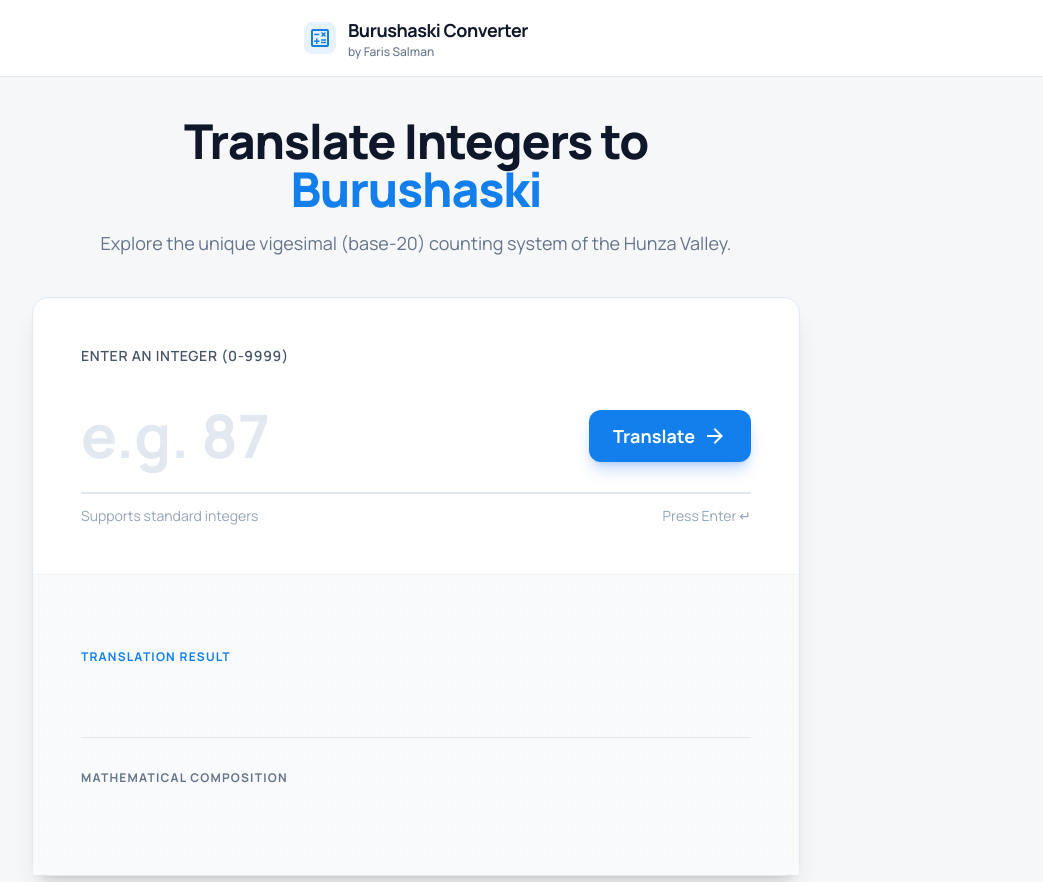
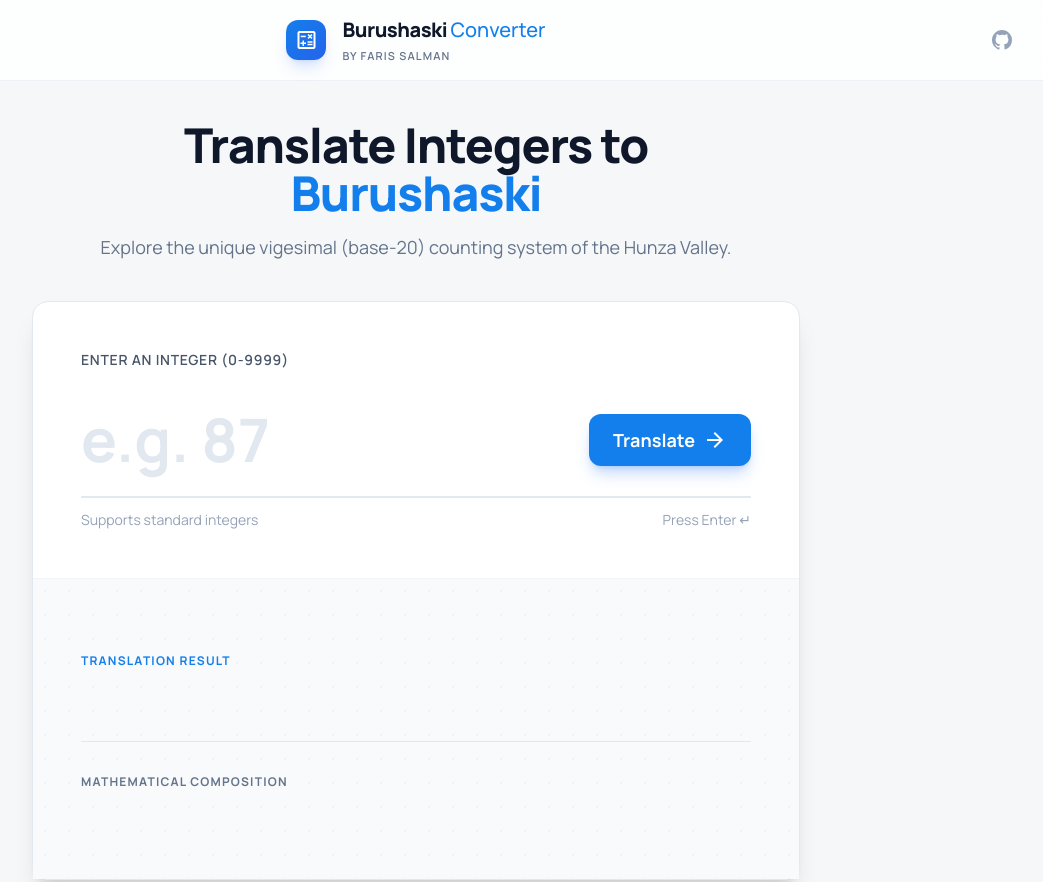
Before and after one commit to farissalman12/burushashki-number-converter, a website: page index.html in a window 1280 px wide. Shown: the top 882 px of the page, without its empty margins (224-1267 px from the left). Drawn offline with nearby package versions, Linux system fonts and the light colour scheme.

Commit message:
Update converter, tests, and UI

```diff
--- a/converter.js
+++ b/converter.js
@@ -164,7 +164,14 @@ function convertThousands(num) {
   const remainder = num % 1000;
   let tokens = [];
 
+  if (num === 1000) {
+    tokens.push(createToken("hik saas", "One Thousand", "base", "1000", 1000));
+    return tokens;
+  }
+
   if (thousands === 1) {
+    tokens.push(createToken("hik", "One", "multiplier", 1, 1));
+    tokens.push(sep(" "));
     tokens.push(createToken("saas", "Thousand", "base", "× 1000", 1000));
   } else {
     tokens = tokens.concat(convertCore(thousands));
--- a/index.html
+++ b/index.html
@@ -47,16 +47,28 @@
 </head>
 <body class="bg-background-light dark:bg-background-dark font-display text-slate-900 dark:text-slate-100 min-h-screen flex flex-col overflow-x-hidden">
 <!-- Navigation -->
-<header class="flex items-center justify-center border-b border-solid border-slate-200 dark:border-slate-800 px-4 sm:px-6 py-4 bg-white dark:bg-slate-900 sticky top-0 z-50">
-<div class="flex items-center gap-2 sm:gap-3">
-<div class="size-6 sm:size-8 flex items-center justify-center rounded-lg bg-primary/10 text-primary">
-<span class="material-symbols-outlined text-xl sm:text-2xl">calculate</span>
-</div>
-<div class="flex flex-col">
-    <h2 class="text-slate-900 dark:text-white text-base sm:text-lg font-bold leading-tight tracking-tight">Burushaski Converter</h2>
-    <span class="text-slate-500 font-medium text-[10px] sm:text-xs">by Faris Salman</span>
-</div>
-</div>
+<header class="sticky top-0 z-50 w-full border-b border-slate-200/60 dark:border-slate-800/60 bg-white/80 dark:bg-slate-900/80 backdrop-blur-lg">
+    <div class="relative max-w-7xl mx-auto px-4 sm:px-6 lg:px-8 h-16 sm:h-20 flex items-center justify-center">
+        <!-- Logo and Title -->
+        <div class="flex items-center gap-3 sm:gap-4">
+            <div class="size-8 sm:size-10 flex flex-shrink-0 items-center justify-center rounded-xl bg-gradient-to-br from-primary to-blue-600 text-white shadow-lg shadow-blue-500/20">
+                <span class="material-symbols-outlined text-xl sm:text-2xl">calculate</span>
+            </div>
+            <div class="flex flex-col text-left">
+                <h2 class="text-slate-900 dark:text-white text-lg sm:text-xl font-extrabold leading-none tracking-tight">Burushaski <span class="text-primary font-medium tracking-normal">Converter</span></h2>
+                <span class="text-slate-500 dark:text-slate-400 font-semibold text-[9px] sm:text-[11px] uppercase tracking-widest mt-1">by Faris Salman</span>
+            </div>
+        </div>
+
+        <!-- Links / Action -->
+        <div class="absolute right-4 sm:right-6 lg:right-8 flex items-center transition-opacity">
+            <a href="https://github.com/farissalman12/burushashki-number-converter" target="_blank" rel="noopener noreferrer" class="text-slate-400 hover:text-slate-900 dark:hover:text-white transition-colors duration-200 p-2 sm:p-2.5 rounded-full hover:bg-slate-100 dark:hover:bg-slate-800" title="View Source on GitHub">
+                <svg viewBox="0 0 24 24" class="w-5 h-5 sm:w-6 sm:h-6" fill="currentColor">
+                    <path d="M12 2C6.477 2 2 6.484 2 12.017c0 4.425 2.865 8.18 6.839 9.504.5.092.682-.217.682-.483 0-.237-.008-.868-.013-1.703-2.782.605-3.369-1.343-3.369-1.343-.454-1.158-1.11-1.466-1.11-1.466-.908-.62.069-.608.069-.608 1.003.07 1.531 1.032 1.531 1.032.892 1.53 2.341 1.088 2.91.832.092-.647.35-1.088.636-1.338-2.22-.253-4.555-1.113-4.555-4.951 0-1.093.39-1.988 1.029-2.688-.103-.253-.446-1.272.098-2.65 0 0 .84-.27 2.75 1.026A9.564 9.564 0 0112 6.844c.85.004 1.705.115 2.504.337 1.909-1.296 2.747-1.027 2.747-1.027.546 1.379.202 2.398.1 2.651.64.7 1.028 1.595 1.028 2.688 0 3.848-2.339 4.695-4.566 4.943.359.309.678.92.678 1.855 0 1.338-.012 2.419-.012 2.747 0 .268.18.58.688.482A10.019 10.019 0 0022 12.017C22 6.484 17.522 2 12 2z"/>
+                </svg>
+            </a>
+        </div>
+    </div>
 </header>
 <main class="flex-grow flex flex-col items-center py-10 px-4 sm:px-6 lg:px-8">
 <!-- Hero Section -->
```
Also changed, not shown: converter.test.js (+3 -2 lines).
